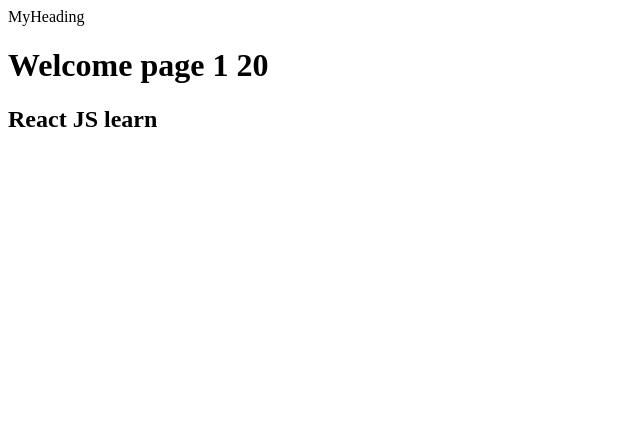
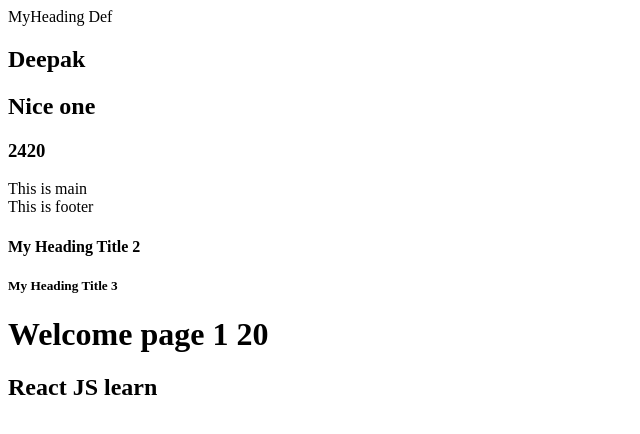
Before and after one commit to deep-coder1/react-techystar_1, a React (Create React App) app: page / in a window 1280 px wide. Shown: the top 434 px of the page, without its empty margins (0-640 px from the left). Built offline with nearby package versions, Linux system fonts and the light colour scheme; the HTML template or start-up script is replaced by a standard one.

Commit message:
Import, Export & Props 1

```diff
--- a/src/App.jsx
+++ b/src/App.jsx
@@ -1,5 +1,9 @@
 import { Fragment } from "react";
-import MyHeading from "./components/MyHeading";
+// import MyHeading from "./components/MyHeading";
+// import MyHeadingDefault from "./components/MyHeading";
+// import { MyHeadingTitle1 as MyCustomName, MyHeadingTitle2, MyHeadingTitle3 } from "./components/MyHeading"
+// import { MyHeadingTitle1, MyHeadingTitle2, MyHeadingTitle3 } from "./components/MyHeading"
+import MyHeading,{ MyHeadingTitle1, MyHeadingTitle2, MyHeadingTitle3} from "./components/MyHeading";
 
 const a = 20;
 
@@ -13,8 +17,13 @@ function App() {
   return (
     <Fragment>
       <div>
-
-      <MyHeading />
+        {/* <MyHeadingDefault /> */}
+        {/* <MyCustomName /> */}
+        {/* <MyHeading /> */}
+        <MyHeading name={"Deepak"} text={"Nice one"} price={2420} />
+        <MyHeadingTitle1 />
+        <MyHeadingTitle2 />
+        <MyHeadingTitle3 />
 
         <h1>Welcome page 1 {a}</h1>
       </div>
--- a/src/components/MyHeading.jsx
+++ b/src/components/MyHeading.jsx
@@ -7,10 +7,46 @@
 
 import React from 'react'
 
-const MyHeading = () => {
+// const MyHeading = () => {
+// const MyHeading = (props) => {
+// const MyHeading = ({name, text, price}) => {
+const MyHeading = ({name, text, price = 200}) => {
+  // const text = props.text;
+
+  // const obj = {
+  //   name: "Sandeep",
+  //   age: 23,
+  // }
+
+  // const {name,age} = obj;
+
+  alert(price);
+
   return (
-    <div>MyHeading</div>
+    <>
+      <div>MyHeading Def</div>
+      {/* <h2>{props.name}</h2>
+      <h2>{text}</h2> */}
+
+      {/* <h3>{obj.name}</h3>
+      <h3>{age}</h3>
+      <h3>{name}</h3> */}
+
+      <h2>{name}</h2>
+      <h2>{text}</h2>
+      <MyHeadingTitle1 value={price} />
+
+      <main>This is main</main>
+      <footer>This is footer</footer>
+    </>
   )
-}
+};
 
-export default MyHeading
+// const MyHeadingTitle1 = () => <h3>My Heading Title 1</h3>;
+const MyHeadingTitle1 = ({value}) => <h3>{value}</h3>;
+const MyHeadingTitle2 = () => <h4>My Heading Title 2</h4>;
+const MyHeadingTitle3 = () => <h5>My Heading Title 3</h5>;
+
+export default MyHeading;
+
+export { MyHeadingTitle1, MyHeadingTitle2, MyHeadingTitle3 };
```
Also changed, not shown: 1 other file (tests, documents, lock files or other folders). Lines whose indentation alone changed are shown as unchanged.
